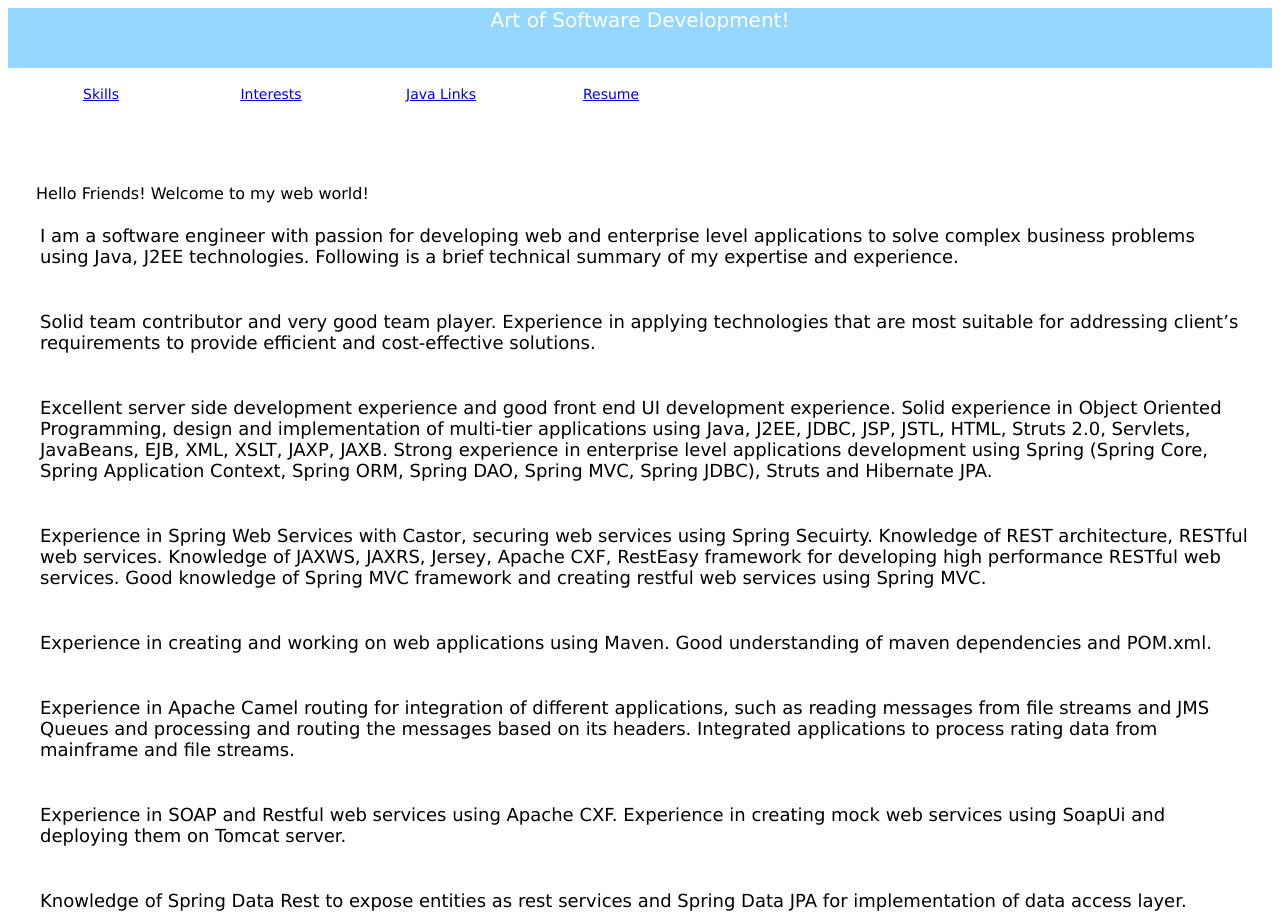
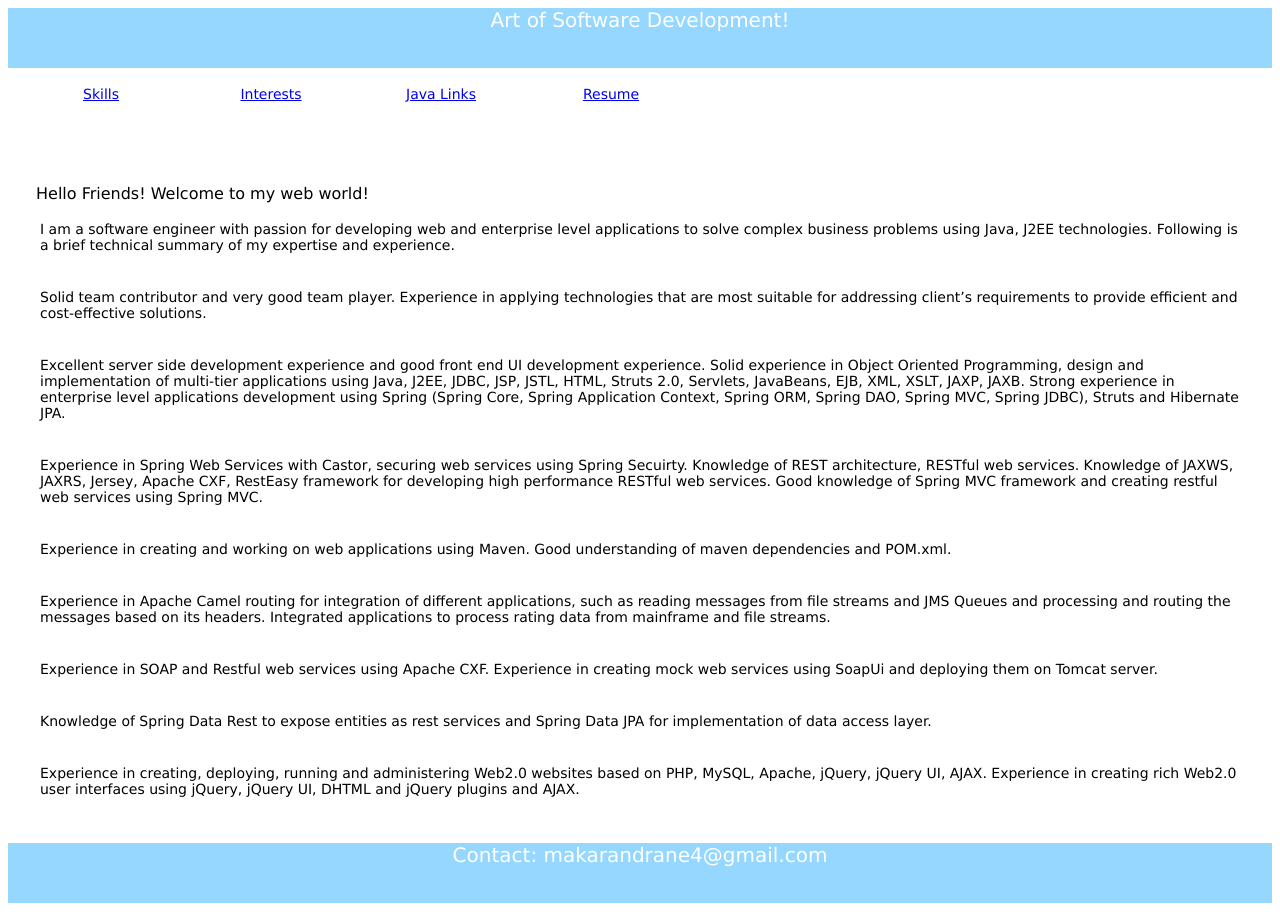
Before and after one commit to maksrane100/makarand, a plain HTML site: page my_skill.html in a window 1280 px wide. Shown: the top 918 px of the page. Drawn offline with Linux system fonts and the light colour scheme.

Commit message:
Initial commit

```diff
--- a/my_skill.html
+++ b/my_skill.html
@@ -44,39 +44,39 @@ Hello Friends!
 Welcome  to my web world!
 
 
-<p class="paragraph">
+<p class="paragraph_small">
 I am a software engineer with passion for developing web and enterprise level applications to solve complex business problems using Java, J2EE technologies. Following is a brief technical summary of my expertise and experience.
 </p>
 
-<p class="paragraph">
+<p class="paragraph_small">
 Solid team contributor and very good team player. Experience in applying technologies that are most suitable for addressing client’s requirements to provide efficient and cost-effective solutions.
 </p>
 
-<p class="paragraph">
+<p class="paragraph_small">
 Excellent server side development experience and good front end UI development experience. Solid experience in Object Oriented Programming, design and implementation of multi-tier applications using Java, J2EE, JDBC, JSP, JSTL, HTML, Struts 2.0, Servlets, JavaBeans, EJB, XML, XSLT, JAXP, JAXB. Strong experience in enterprise level applications development using Spring (Spring Core, Spring Application Context, Spring ORM, Spring DAO, Spring MVC, Spring JDBC), Struts and Hibernate JPA.
 </p>
 
-<p class="paragraph">
+<p class="paragraph_small">
 Experience in Spring Web Services with Castor, securing web services using Spring Secuirty. Knowledge of REST architecture, RESTful web services. Knowledge of JAXWS, JAXRS, Jersey, Apache CXF, RestEasy framework for developing high performance RESTful web services. Good knowledge of Spring MVC framework and creating restful web services using Spring MVC.
 </p>
 
-<p class="paragraph">
+<p class="paragraph_small">
 Experience in creating and working on web applications using Maven. Good understanding of maven dependencies and POM.xml.
 </p>
 
-<p class="paragraph">
+<p class="paragraph_small">
 Experience in Apache Camel routing for integration of different applications, such as reading messages from file streams and JMS Queues and processing and routing the messages based on its headers. Integrated applications to process rating data from mainframe and file streams.
 </p>
 
-<p class="paragraph">
+<p class="paragraph_small">
 Experience in SOAP and Restful web services using Apache CXF. Experience in creating mock web services using SoapUi and deploying them on Tomcat server.
 </p>
 
-<p class="paragraph">
+<p class="paragraph_small">
 Knowledge of Spring Data Rest to expose entities as rest services and Spring Data JPA for implementation of data access layer.
 </p>
 
-<p class="paragraph">
+<p class="paragraph_small">
 Experience in creating, deploying, running and administering Web2.0 websites based on PHP, MySQL, Apache, jQuery, jQuery UI, AJAX. Experience in creating rich Web2.0 user interfaces using jQuery, jQuery UI, DHTML and jQuery plugins and AJAX.
 </p>
 
--- a/style.css
+++ b/style.css
@@ -91,6 +91,17 @@ label {
   display: inline-block;
   text-align: left;
   font-size: 18px;
+  font-family: verdana,helvetica,arial,sans-serif;
+}
+
+.paragraph_small {
+  color: #000000;
+  margin-right: 20px;
+  padding: 4px;
+  width: 100%;
+  display: inline-block;
+  text-align: left;
+  font-size: 14px;
   font-family: verdana,helvetica,arial,sans-serif;
 }
 
```
